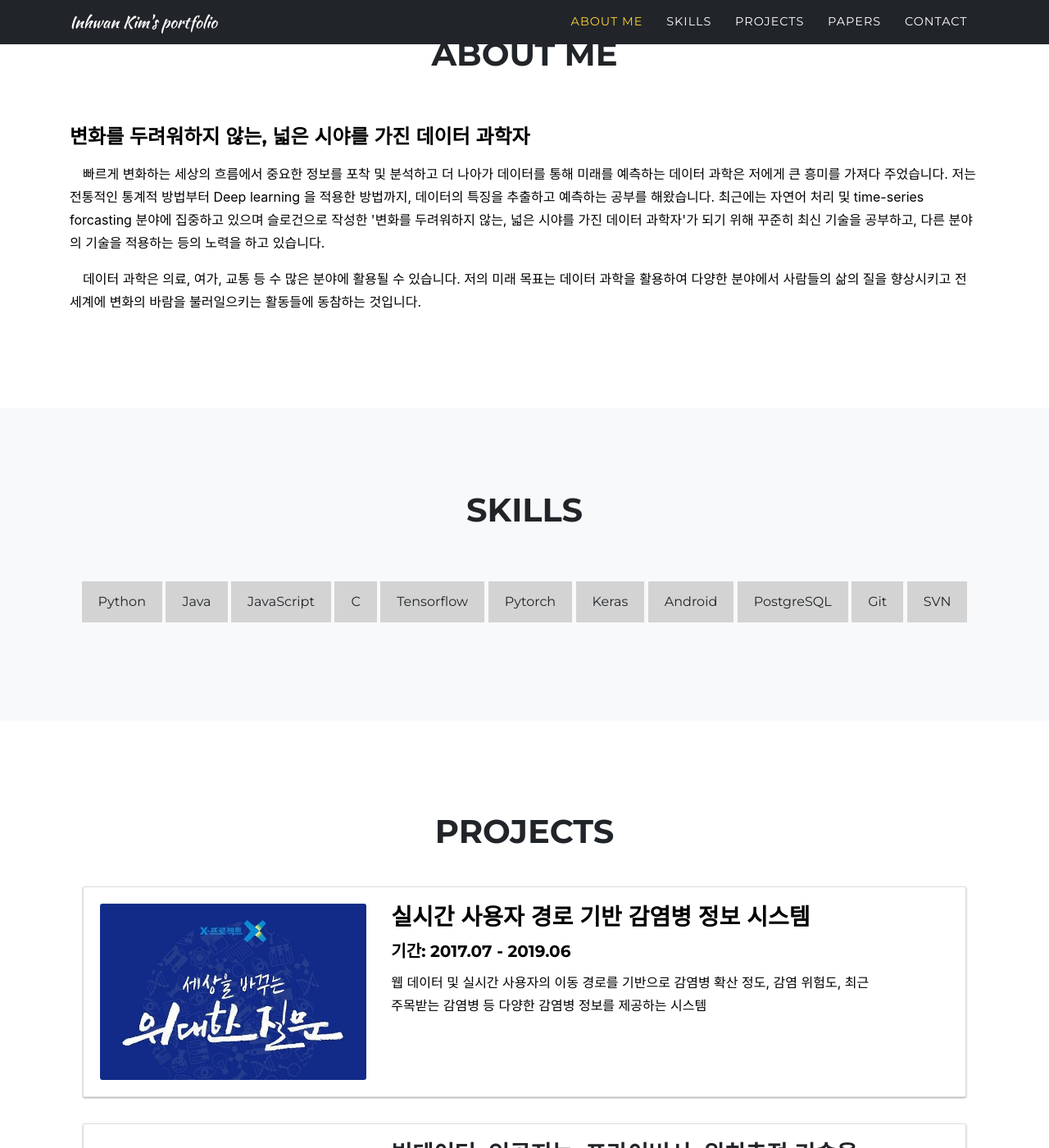
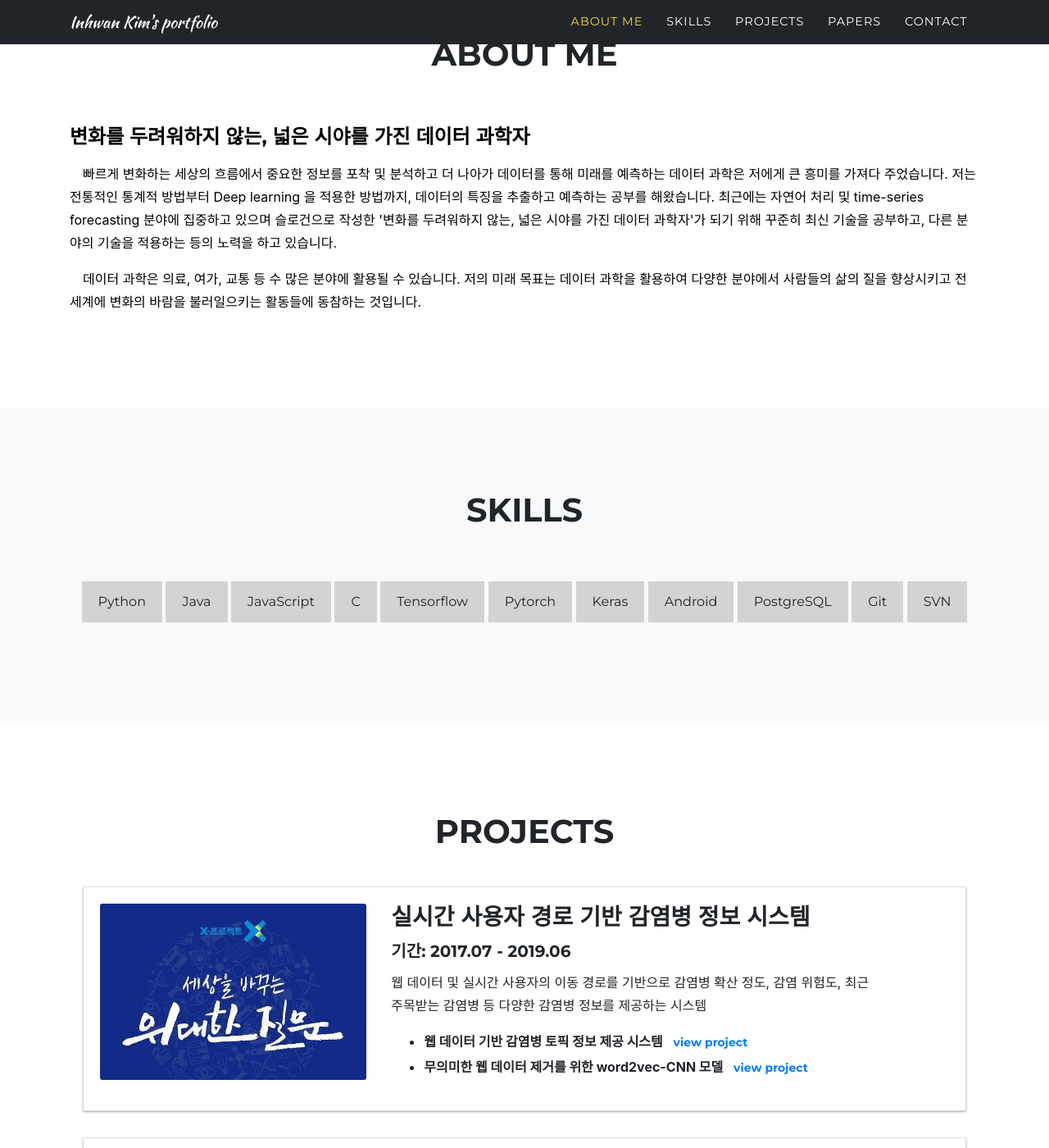
Before and after one commit to moreih29/portfolio, a Jekyll site: the page built from index.md, in a window 1280 px wide and 1400 px high, scrolled down 534 px. Shown: the whole window at 82% size. Built offline with Jekyll 4.4.1, drawn with Linux system fonts in a browser that asks for light colours; some web fonts are replaced; some of the changed text lies outside the part shown.

Commit message:
add subproject

```diff
--- a/_data/sitetext.yml
+++ b/_data/sitetext.yml
@@ -8,7 +8,7 @@ about:
     title: "About Me"
     section: about
     subhead: " 변화를 두려워하지 않는, 넓은 시야를 가진 데이터 과학자"
-    text1: "빠르게 변화하는 세상의 흐름에서 중요한 정보를 포착 및 분석하고 더 나아가 데이터를 통해 미래를 예측하는 데이터 과학은 저에게 큰 흥미를 가져다 주었습니다. 저는 전통적인 통계적 방법부터 Deep learning 을 적용한 방법까지, 데이터의 특징을 추출하고 예측하는 공부를 해왔습니다. 최근에는 자연어 처리 및 time-series forcasting 분야에 집중하고 있으며 슬로건으로 작성한 '변화를 두려워하지 않는, 넓은 시야를 가진 데이터 과학자'가 되기 위해 꾸준히 최신 기술을 공부하고, 다른 분야의 기술을 적용하는 등의 노력을 하고 있습니다."
+    text1: "빠르게 변화하는 세상의 흐름에서 중요한 정보를 포착 및 분석하고 더 나아가 데이터를 통해 미래를 예측하는 데이터 과학은 저에게 큰 흥미를 가져다 주었습니다. 저는 전통적인 통계적 방법부터 Deep learning 을 적용한 방법까지, 데이터의 특징을 추출하고 예측하는 공부를 해왔습니다. 최근에는 자연어 처리 및 time-series forecasting 분야에 집중하고 있으며 슬로건으로 작성한 '변화를 두려워하지 않는, 넓은 시야를 가진 데이터 과학자'가 되기 위해 꾸준히 최신 기술을 공부하고, 다른 분야의 기술을 적용하는 등의 노력을 하고 있습니다."
     text2: "데이터 과학은 의료, 여가, 교통 등 수 많은 분야에 활용될 수 있습니다. 저의 미래 목표는 데이터 과학을 활용하여 다양한 분야에서 사람들의 삶의 질을 향상시키고 전 세계에 변화의 바람을 불러일으키는 활동들에 동참하는 것입니다."
 
 skills:
--- a/_includes/projects.html
+++ b/_includes/projects.html
@@ -9,9 +9,9 @@
     <div class="row">
 	{% for project in site.projects %}
 		<div class="col-lg-12 col-md-12 col-sm-12">
-			{% if project.link %}
-			<a href="{{ project.link }}" target="_blank" alt="">
-			{% endif %}
+			<!-- {% if project.link %} -->
+			<!-- <a href="{{ project.link }}" target="_blank" alt=""> -->
+			<!-- {% endif %} -->
 			  <div class="card card-1">
 				<div class="card-body row">
 				  <div class="col-lg-4 col-md-4 col-sm-4">
@@ -25,12 +25,26 @@
 					{% if project.detail %}
 					<p class="card-text"> {{ project.detail }} </p>
 					{% endif %}
+					{% if project.link %}
+					<a href="{{ project.link }}" target="_blank" alt="">
+					<button class="btn btn-link btn-sm">view project</a></button>
+					{% endif %}
+					{% if project.subprojects %}
+					<ul>
+					{% for subproject in project.subprojects %}
+					<li><b> {{ subproject.title }}
+					<a href="{{ subproject.link }}" target="_blank" alt="">
+					<button class="btn btn-link btn-sm">view project</button></a>
+					</b></li>
+					{% endfor %}
+					{% endif %}
+					</ul>
 				  </div>
 				</div>
 			  </div>
-			{% if project.link %}
-			</a>
-			{% endif %}
+			<!-- {% if project.link %} -->
+			<!-- </a> -->
+			<!-- {% endif %} -->
 		</div>
 	{% endfor %}
 	</div>
--- a/_sass/layout/_projects.scss
+++ b/_sass/layout/_projects.scss
@@ -1,9 +1,6 @@
 // Styling for the projects section
 #projects {
-	a {
-	  color:black;
-	  text-decoration:none;
-	}
+
 	.card {
 	  background: #fff;
 	  border-radius: 2px;
```
Also changed, not shown: _projects/project1_xproject.md (+6 -1 lines), _projects/project2_nrf.md (+7 -1 lines).
